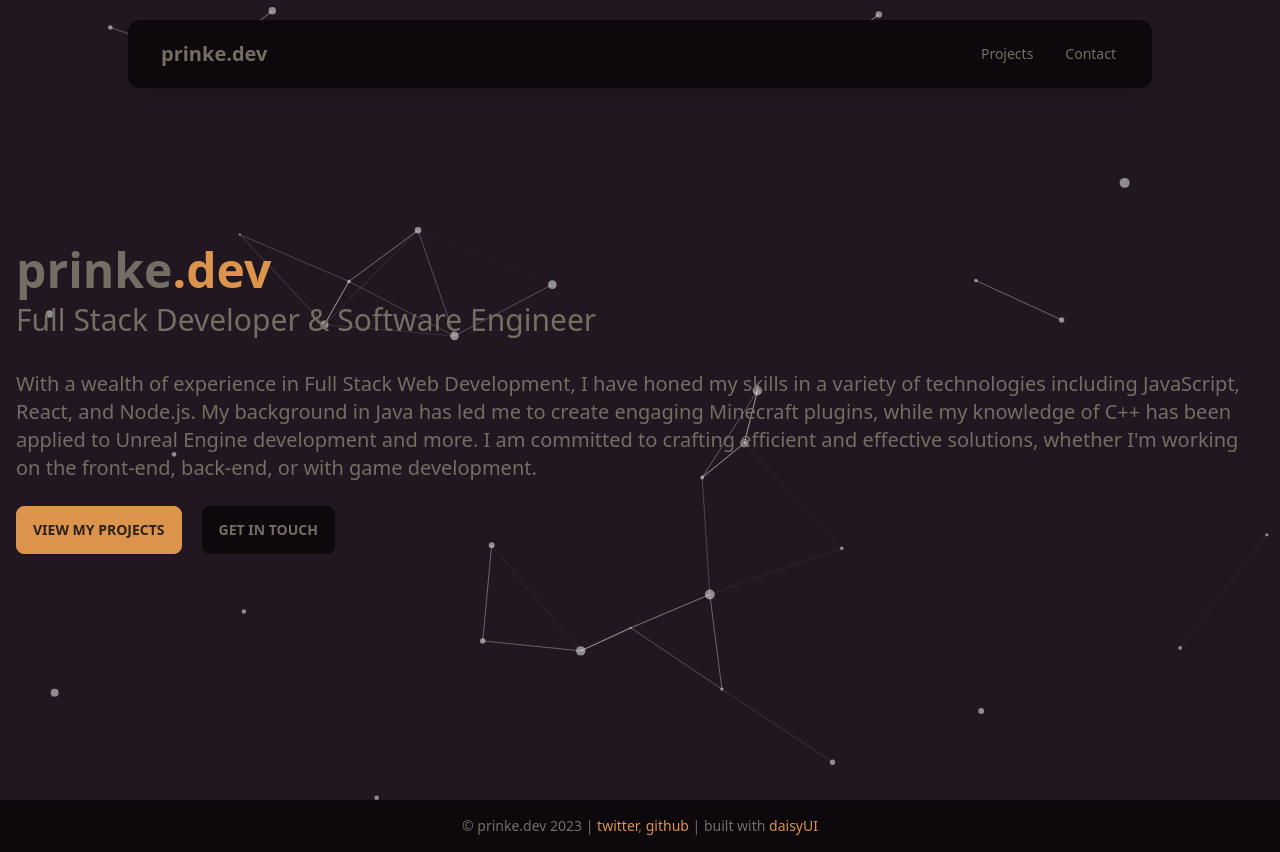
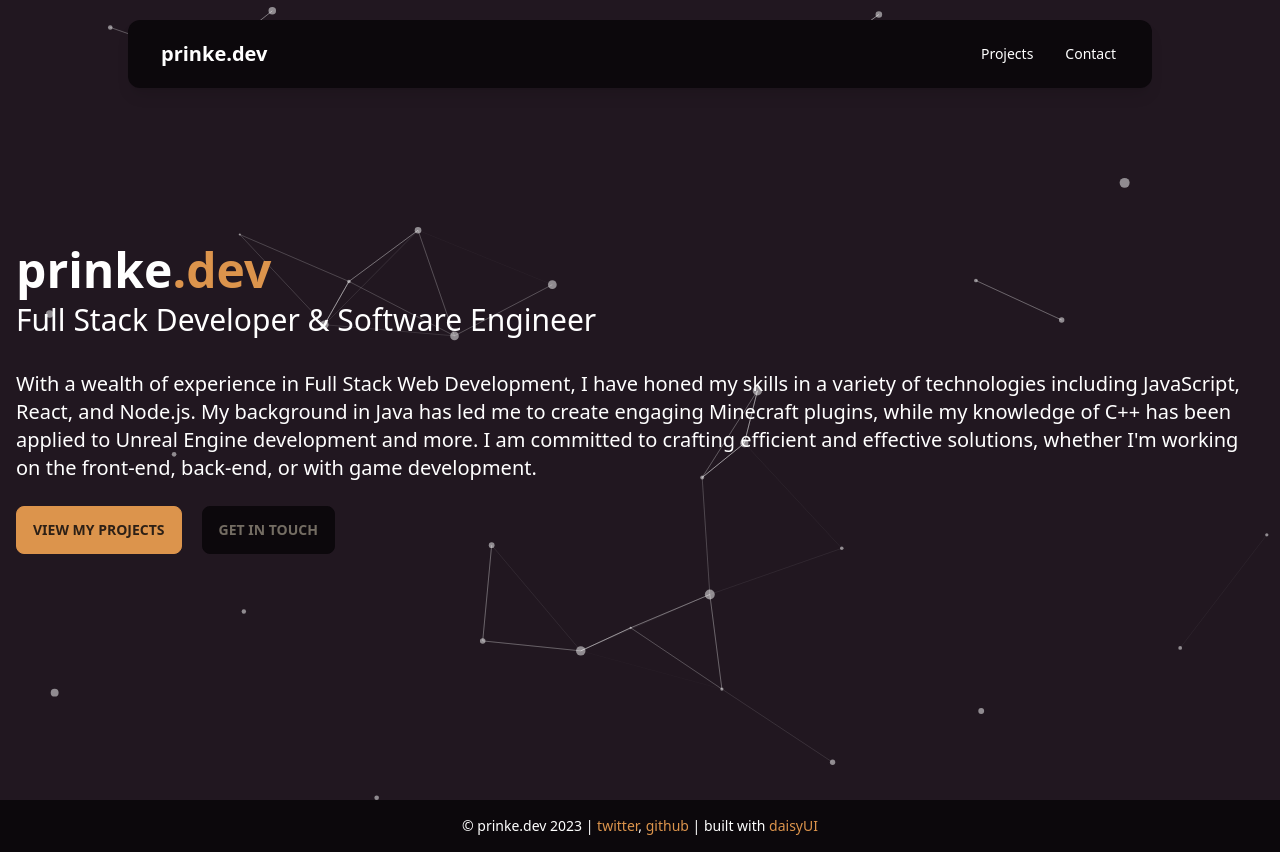
Before and after one commit to prinkee/prinkee, a Next.js app: page / in a window 1280 px wide. Built offline with nearby package versions, Linux system fonts and the light colour scheme.

Commit message:
fix rwd on contact page

```diff
--- a/components/contact_form.tsx
+++ b/components/contact_form.tsx
@@ -72,7 +72,7 @@ export default function ContactForm() {
         async={true}
         defer={true}
       />
-      <div className="flex items-center justify-center h-screen">
+      <div className="flex items-center justify-center min-h-screen mt-20 lg:mt-0 text-white">
         <motion.form
           className="w-full max-w-2xl p-5 rounded-xl"
           variants={variants}
--- a/components/footer.tsx
+++ b/components/footer.tsx
@@ -2,7 +2,7 @@ import React from "react";
 
 export default function Footer() {
   return (
-    <footer className="footer footer-center p-4 bg-base-200 text-base-content z-0 relative">
+    <footer className="footer footer-center p-4 bg-base-200 text-white z-0 relative">
       <div>
         <p>
           © prinke.dev {new Date().getFullYear()} |{" "}
--- a/components/hero.tsx
+++ b/components/hero.tsx
@@ -20,7 +20,7 @@ export default function Hero() {
 
   return (
     <motion.div
-      className="hero min-h-screen bg-base-100 text-base-content"
+      className="hero min-h-screen bg-base-100 text-white"
       variants={container}
       initial="hidden"
       animate="show"
--- a/components/navbar.tsx
+++ b/components/navbar.tsx
@@ -10,7 +10,7 @@ export default function Navbar() {
 
   return (
     <motion.div className="fixed top-0 left-0 w-full px-4 md:px-0 z-50 flex justify-center" initial="hidden" animate="show">
-      <motion.div className="flex items-center justify-between rounded-xl bg-base-200 text-base-content mt-5 shadow-lg w-full md:max-w-screen-md lg:max-w-screen-lg px-4 py-2" variants={item}>
+      <motion.div className="flex items-center justify-between rounded-xl bg-base-200 text-white mt-5 shadow-lg w-full md:max-w-screen-md lg:max-w-screen-lg px-4 py-2" variants={item}>
         <Link className="btn btn-ghost normal-case text-xl" href="/">prinke.dev</Link>
         <motion.ul className="menu menu-horizontal px-1" variants={item}>
           <li>
--- a/pages/projects.tsx
+++ b/pages/projects.tsx
@@ -90,7 +90,7 @@ export default function Portfolio() {
       </Head>
       <Navbar />
       <motion.div
-        className="min-h-screen bg-base-100 py-10 text-base-content"
+        className="min-h-screen bg-base-100 py-10 text-white"
         variants={container}
         initial="hidden"
         animate="show"
```
